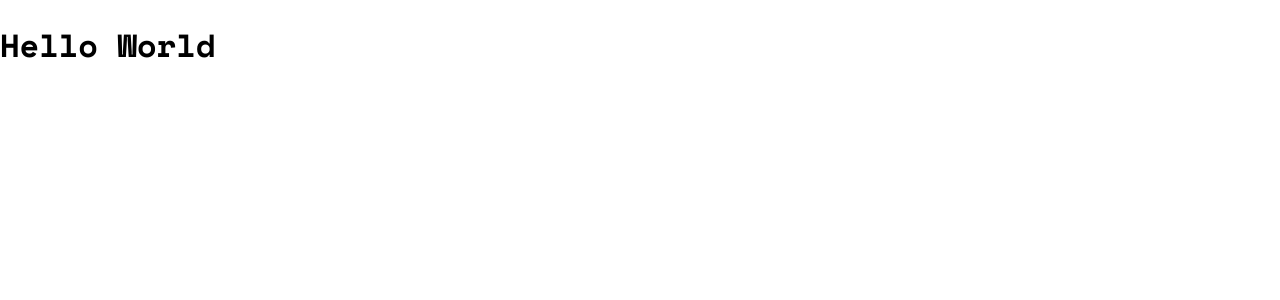
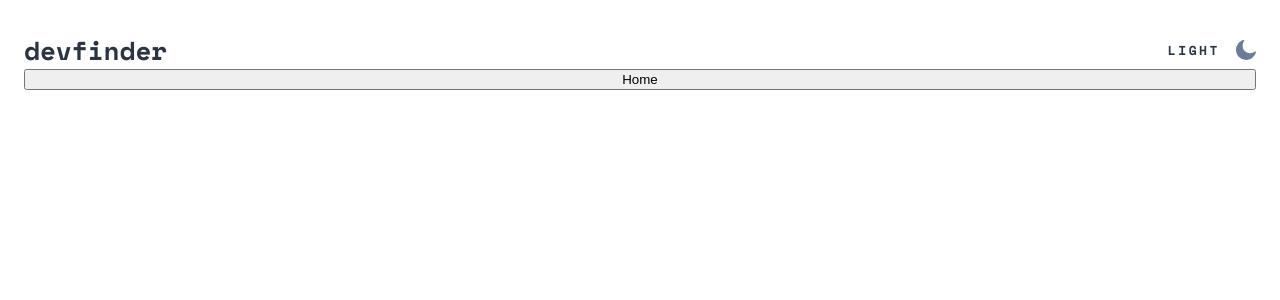
Before and after one commit to SisifoDev/github-user-search-app, a React (Create React App) app: page / in a window 1280 px wide. Shown: the top 300 px of the page. Built offline with nearby package versions, Linux system fonts and the light colour scheme.

Commit message:
[Add] NavBAr

```diff
--- a/src/App.js
+++ b/src/App.js
@@ -1,9 +1,22 @@
+import styled from "styled-components";
+
+import Button from "./components/atoms/Button";
+
+import NavBar from "./components/molecules/NavBar";
+
 function App() {
   return (
-    <div>
-      <h1>Hello World</h1>
-    </div>
+    <Main>
+      <NavBar />
+      <Button>Home</Button>
+    </Main>
   );
 }
 
 export default App;
+
+const Main = styled.main`
+  display: flex;
+  flex-direction: column;
+  margin: 31px 24px;
+`;
--- a/src/components/Title.js
+++ /dev/null
@@ -1,5 +0,0 @@
-import React from "react";
-
-export default function Title({ children }) {
-  return <h1>{children}</h1>;
-}
--- /dev/null
+++ b/src/components/atoms/Button.js
@@ -0,0 +1,13 @@
+import React from "react";
+import styled from "styled-components";
+
+export default function Button({ children, onClick }) {
+  return <StyledButton>{children}</StyledButton>;
+}
+
+const StyledButton = styled.button`
+  left: 89.32%;
+  right: 0%;
+  top: 23.68%;
+  bottom: 23.68%;
+`;
--- /dev/null
+++ b/src/components/atoms/Title.js
@@ -0,0 +1,15 @@
+import React from "react";
+import styled from "styled-components";
+
+export default function Title({ children }) {
+  return <Heading1>{children}</Heading1>;
+}
+
+const Heading1 = styled.h1`
+  font-size: 26px;
+  font-style: normal;
+  font-weight: 700;
+  line-height: 38px;
+  letter-spacing: 0px;
+  text-align: left;
+`;
--- /dev/null
+++ b/src/components/molecules/NavBar.js
@@ -0,0 +1,20 @@
+import React from "react";
+import styled from "styled-components";
+import Title from "../atoms/Title";
+import Toggle from "./Toggle";
+
+export default function NavBar() {
+  return (
+    <Nav>
+      <Title>devfinder</Title>
+      <Toggle />
+    </Nav>
+  );
+}
+
+const Nav = styled.nav`
+  display: flex;
+  flex-direction: row;
+  justify-content: space-between;
+  align-items: center;
+`;
--- /dev/null
+++ b/src/components/molecules/Toggle.js
@@ -0,0 +1,39 @@
+import React from "react";
+import styled from "styled-components";
+
+export default function Toggle() {
+  return (
+    <ToggleWrapper>
+      <ToogleText>Light</ToogleText>
+      <Icon src="assets/icon-moon.svg" />
+    </ToggleWrapper>
+  );
+}
+
+const ToggleWrapper = styled.div`
+  display: flex;
+  flex-direction: row;
+  justify-content: space-between;
+  align-items: center;
+
+  &:hover {
+    cursor: pointer;
+  }
+`;
+
+const ToogleText = styled.span`
+  font-size: 13px;
+  font-style: normal;
+  text-transform: uppercase;
+  font-weight: 700;
+  line-height: 19px;
+  letter-spacing: 2.5px;
+  text-align: right;
+`;
+
+const Icon = styled.img`
+  width: 20px;
+  height: 20px;
+  color: currentColor;
+  margin-left: 16px;
+`;
--- a/src/index.css
+++ b/src/index.css
@@ -1,8 +1,104 @@
+:root {
+  /* Colors */
+  --intenseBlue: #0079ff;
+  --darkGray: #4b6a9b;
+  --grayLight: #697c9a;
+  --blackLightMode: #2b3442;
+  --blackDarkMode: #141d2f;
+  --grayDarkMode: #1e2a47;
+  --white: #ffffff;
+}
+html,
+body,
+div,
+span,
+applet,
+object,
+iframe,
+h1,
+h2,
+h3,
+h4,
+h5,
+h6,
+p,
+blockquote,
+pre,
+a,
+abbr,
+acronym,
+address,
+big,
+cite,
+code,
+del,
+dfn,
+em,
+font,
+img,
+ins,
+kbd,
+q,
+s,
+samp,
+small,
+strike,
+strong,
+sub,
+sup,
+tt,
+var,
+b,
+u,
+i,
+center,
+dl,
+dt,
+dd,
+ol,
+ul,
+li,
+fieldset,
+form,
+label,
+legend,
+table,
+caption,
+tbody,
+tfoot,
+thead,
+tr,
+th,
+td {
+  margin: 0;
+  padding: 0;
+  border: 0;
+  outline: 0;
+  font-size: 100%;
+  vertical-align: baseline;
+  background: transparent;
+}
 body {
   margin: 0;
+  padding: 0%;
   font-family: "Space Mono", monospace;
+  color: var(--blackLightMode);
+  line-height: 1;
   -webkit-font-smoothing: antialiased;
   -moz-osx-font-smoothing: grayscale;
+}
+ol,
+ul {
+  list-style: none;
+}
+
+p {
+  font-size: 15px;
+  font-style: normal;
+  font-weight: 400;
+  line-height: 25px;
+  letter-spacing: 0px;
+  text-align: left;
 }
 
 code {
```
Also changed, not shown: src/components/atoms/Icon.js (added).
